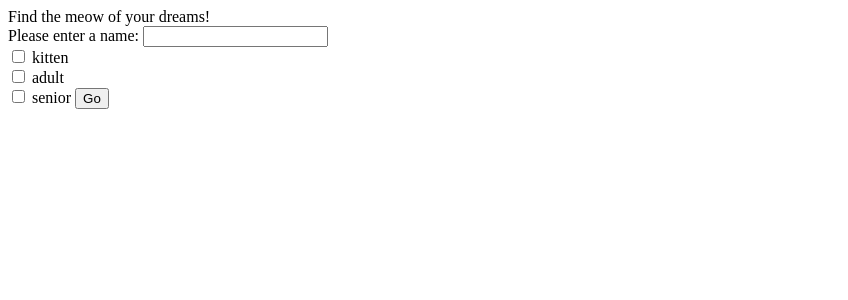
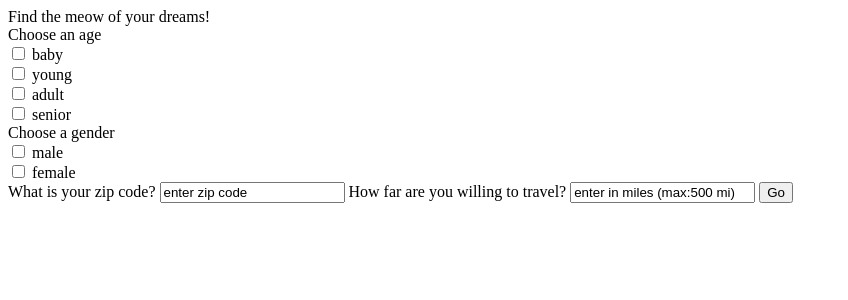
Before and after one commit to ckzhao/meowmatch, a Flask app: page / in a window 1280 px wide. Shown: the top 300 px of the page, without its empty margins (0-848 px from the left). Run offline with Flask 2, Linux system fonts and the light colour scheme; parts of the project's set-up code (start-up, migrations or seed data) failed here and were passed over.

Commit message:
new update

```diff
--- a/main.py
+++ b/main.py
@@ -1,5 +1,5 @@
 import urllib.request, urllib.error, urllib.parse, json, webbrowser
-from flask import Flask, render_template
+from flask import Flask, render_template, request
 
 def pretty(obj):
     return json.dumps(obj, sort_keys=True, indent=2)
@@ -38,17 +38,51 @@ def geturl(url):
 result = geturl("https://api.petfinder.com/v2/oauth2/token")
 token = result['access_token']
 
-def getresult(token):
+params={}
+
+def getresult(token, params):
+    result = urllib.parse.urlencode({'type': 'cat', 'limit': 10})
+    data = {}
+    genders = []
+    ages = []
+    for i in params:
+        if i == "gender_female":
+            genders.append('female')
+        elif i == "gender_male":
+            genders.append('male')
+        if i == "age_baby":
+            ages.append('baby')
+        elif i == "age_young":
+            ages.append('young')
+        elif i == "age_adult":
+            ages.append('adult')
+        elif i == "age_senior":
+            ages.append('senior')
+
+
+        # result = result + "&" + i + ":" + data[i]
+
+
+    if len(genders) > 0:
+        data_string = "gender=" + ",".join(genders)
+    if len(ages) > 0:
+        data_string += "&age=" + ",".join(ages)
+    print(data_string)
+
+
     req = urllib.request.Request(
-        url="https://api.petfinder.com/v2/animals?type=cat&limit=10",  # The url you wanna get
+        url="https://api.petfinder.com/v2/animals?" + data_string,  # The url you wanna get
         headers={"Authorization": "Bearer " + token}, # The headers you want
     )
     result = safe_get(req)
     if result is not None:
         return json.load(result)
 
-token_result = getresult(token)
-import pdb; pdb.set_trace()
+
+@app.route("/gresponse")
+def greet_response_handler():
+    print(getresult(token, request.args))
+    return "poopoo juju"
 
 @app.route('/meow_matches')
 def meow():
--- a/templates/website.html
+++ b/templates/website.html
@@ -8,18 +8,36 @@
 <body>
 Find the meow of your dreams!
     <form action="gresponse" method="get">
-        <label for="username">Please enter a name:</label>
-        <input type="text" id="username" name="username" />
+        Choose an age
         <br/>
-        <input type="checkbox" name="greet_type" value="hello" id="hello" />
-        <label for="hello">kitten</label>
+        <input type="checkbox" name="age_baby" value="true" id="baby" />
+        <label for="age">baby</label>
         <br/>
-        <input type="checkbox" name="greet_type" value="birthday" id="birthday">
-        <label for="birthday">adult</label>
+        <input type="checkbox" name="age_young" value="true" id="young" />
+        <label for="age">young</label>
         <br/>
-        <input type="checkbox" name="greet_type" value="birthday" id="birthday">
-        <label for="birthday">senior</label>
+        <input type="checkbox" name="age_adult" value="true" id="adult">
+        <label for="age">adult</label>
+        <br/>
+        <input type="checkbox" name="age_senior" value="true" id="senior">
+        <label for="age">senior</label>
+        <br/>
+        Choose a gender
+        <br/>
+        <input type="checkbox" name="gender_male" value="true" id="male" />
+        <label for="gender">male</label>
+        <br/>
+        <input type="checkbox" name="gender_female" value="true" id="female" />
+        <label for="gender">female</label>
+        <br/>
+        <label for="location">What is your zip code?</label>
+        <input type="text" id="zipcode" name="location" value="enter zip code"
+        <br/>
+        <label for="distance">How far are you willing to travel?</label>
+        <input type="text" id="distance" name="distance" value="enter in miles (max:500 mi)"
+        <br/>
         <input type="submit" value="Go" name="gobtn" />
+
     </form>
 </body>
 
```
